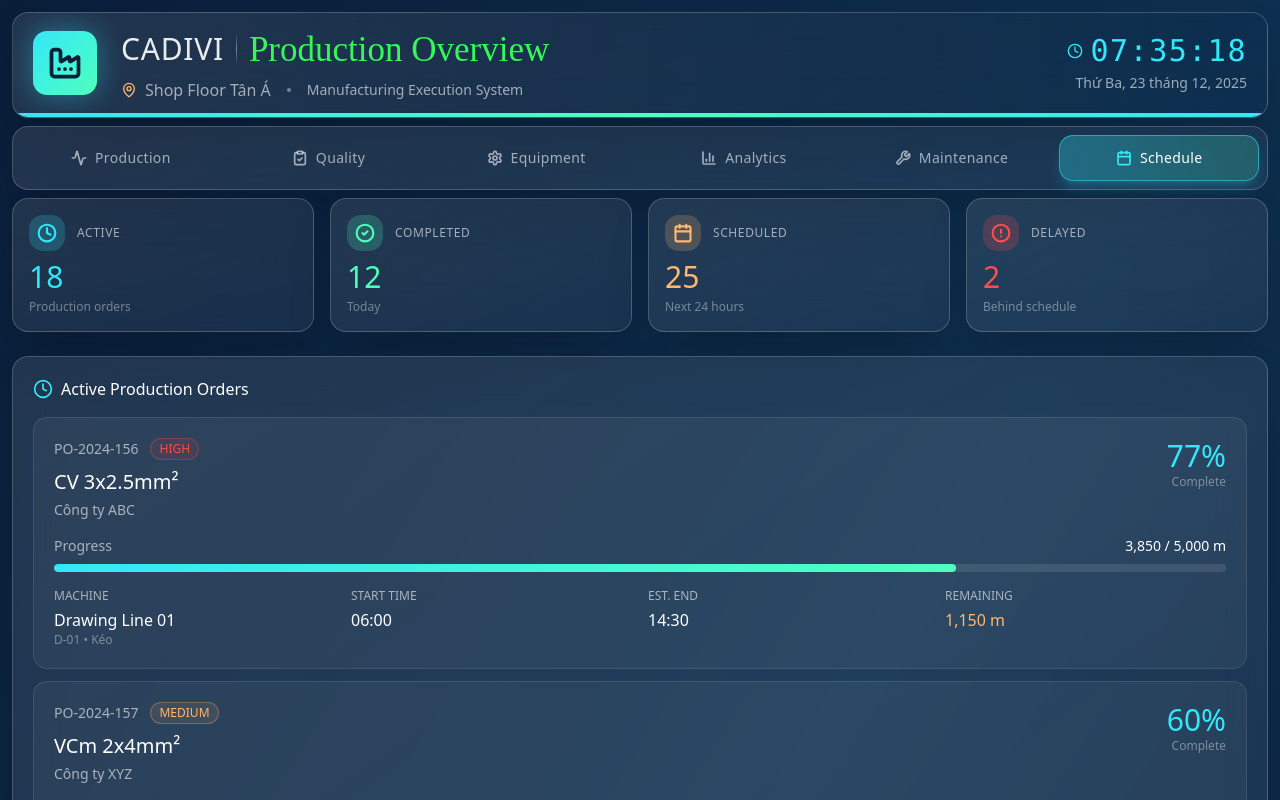
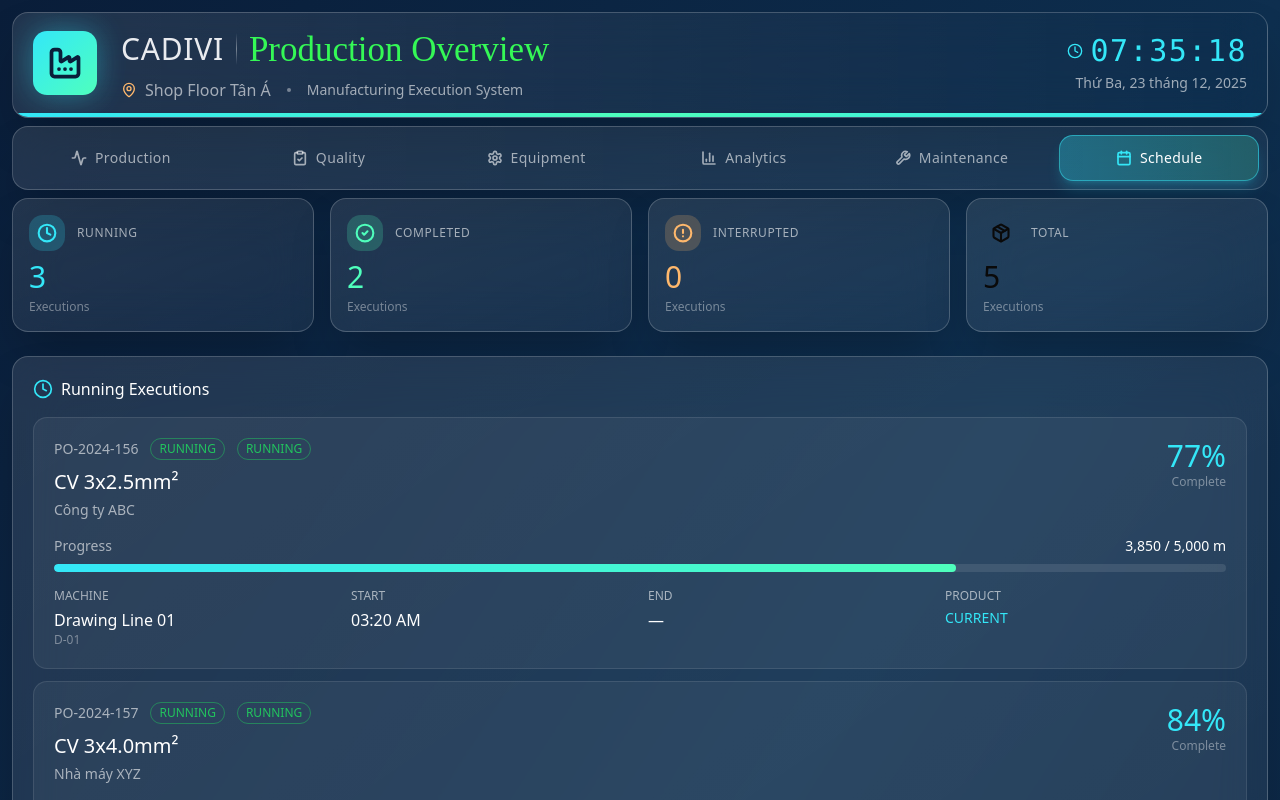
Before and after one commit to nguyenphan755/production-overview-dashboard, a React (Vite) app: page / in a window 1280 px wide. Both pictures are taken after a click on the button "Schedule". Shown: the top 800 px of the page. Built offline with nearby package versions, Linux system fonts and the light colour scheme; no server answers.

Commit message:
update Schedule V1 good

```diff
--- a/src/components/tabs/ProductionSchedule.tsx
+++ b/src/components/tabs/ProductionSchedule.tsx
@@ -1,122 +1,166 @@
-import { Calendar, Clock, Package, CheckCircle2, AlertCircle } from 'lucide-react';
-import { useMachines } from '../../hooks/useProductionData';
+import { Clock, Package, CheckCircle2, AlertCircle } from 'lucide-react';
+import { useMachines, useProductionOrders } from '../../hooks/useProductionData';
 
 export function ProductionSchedule() {
   const { machines } = useMachines();
+  const { orders, loading, error } = useProductionOrders();
 
   // Create a map of machine ID to machine name
   const machineNameMap = new Map(
     machines.map(m => [m.id, m.name])
+  );
+  const machineStatusMap = new Map(
+    machines.map(m => [m.id, m.status])
   );
 
   // Helper function to get machine name or fallback to ID
   const getMachineName = (machineId: string) => {
     return machineNameMap.get(machineId) || machineId;
   };
-  const activeOrders = [
-    {
-      id: 'PO-2024-156',
-      product: 'CV 3x2.5mm²',
-      customer: 'Công ty ABC',
-      quantity: 5000,
-      completed: 3850,
-      progress: 77,
-      machine: 'D-01',
-      area: 'Kéo',
-      startTime: '06:00',
-      endTime: '14:30',
-      status: 'in-progress',
-      priority: 'high'
-    },
-    {
-      id: 'PO-2024-157',
-      product: 'VCm 2x4mm²',
-      customer: 'Công ty XYZ',
-      quantity: 3500,
-      completed: 2100,
-      progress: 60,
-      machine: 'S-02',
-      area: 'Xoắn',
-      startTime: '07:00',
-      endTime: '15:00',
-      status: 'in-progress',
-      priority: 'medium'
-    },
-    {
-      id: 'PO-2024-158',
-      product: 'CV 4x6mm²',
-      customer: 'Công ty DEF',
-      quantity: 2800,
-      completed: 2650,
-      progress: 95,
-      machine: 'SH-01',
-      area: 'Bọc',
-      startTime: '06:30',
-      endTime: '13:00',
-      status: 'in-progress',
-      priority: 'high'
-    }
-  ];
+  const formatTime = (isoTime?: string) => {
+    if (!isoTime) return '—';
+    const date = new Date(isoTime);
+    if (Number.isNaN(date.getTime())) return '—';
+    return date.toLocaleTimeString('en-US', { hour: '2-digit', minute: '2-digit' });
+  };
 
-  const upcomingOrders = [
-    {
-      id: 'PO-2024-159',
-      product: 'VCm 3x2.5mm²',
-      customer: 'Công ty GHI',
-      quantity: 4200,
-      machine: 'D-03',
-      area: 'Kéo',
-      scheduledStart: '14:30',
-      estimatedDuration: '6h 30m',
-      priority: 'medium'
-    },
-    {
-      id: 'PO-2024-160',
-      product: 'CV 2x1.5mm²',
-      customer: 'Công ty JKL',
-      quantity: 6500,
-      machine: 'D-01',
-      area: 'Kéo',
-      scheduledStart: '15:00',
-      estimatedDuration: '8h 15m',
-      priority: 'high'
-    },
-    {
-      id: 'PO-2024-161',
-      product: 'VCm 4x4mm²',
-      customer: 'Công ty MNO',
-      quantity: 3800,
-      machine: 'S-05',
-      area: 'Xoắn',
-      scheduledStart: '15:30',
-      estimatedDuration: '5h 45m',
-      priority: 'low'
-    }
-  ];
-
-  const completedToday = [
-    { id: 'PO-2024-153', product: 'CV 3x1.5mm²', quantity: 4500, completedAt: '11:30', duration: '5h 30m' },
-    { id: 'PO-2024-154', product: 'VCm 2x2.5mm²', quantity: 3200, completedAt: '10:15', duration: '4h 15m' },
-    { id: 'PO-2024-155', product: 'CV 4x4mm²', quantity: 2900, completedAt: '09:45', duration: '3h 45m' }
-  ];
-
-  const getPriorityColor = (priority: string) => {
-    switch (priority) {
-      case 'high': return 'text-[#FF4C4C]';
-      case 'medium': return 'text-[#FFB86C]';
-      case 'low': return 'text-[#4FFFBC]';
-      default: return 'text-white/40';
+  const getOrderStatusStyle = (status: string) => {
+    switch (status) {
+      case 'running':
+        return { label: 'RUNNING', color: '#22C55E' };
+      case 'completed':
+        return { label: 'COMPLETED', color: '#4FFFBC' };
+      case 'interrupted':
+        return { label: 'INTERRUPTED', color: '#F59E0B' };
+      default:
+        return { label: status.toUpperCase(), color: '#64748B' };
     }
   };
 
-  const getPriorityBadge = (priority: string) => {
-    switch (priority) {
-      case 'high': return 'border-[#FF4C4C]/30 bg-[#FF4C4C]/10';
-      case 'medium': return 'border-[#FFB86C]/30 bg-[#FFB86C]/10';
-      case 'low': return 'border-[#4FFFBC]/30 bg-[#4FFFBC]/10';
-      default: return 'border-white/20 bg-white/5';
+  const getMachineStatusStyle = (status?: string) => {
+    switch (status) {
+      case 'running':
+        return { label: 'RUNNING', color: '#22C55E' };
+      case 'idle':
+        return { label: 'IDLE', color: '#64748B' };
+      case 'warning':
+        return { label: 'WARNING', color: '#F59E0B' };
+      case 'error':
+        return { label: 'ERROR', color: '#EF4444' };
+      case 'stopped':
+        return { label: 'STOPPED', color: '#34E7F8' };
+      case 'setup':
+        return { label: 'SETUP', color: '#FFB86C' };
+      default:
+        return { label: 'UNKNOWN', color: '#64748B' };
     }
   };
+
+  const runningOrders = orders.filter(order => order.status === 'running');
+  const completedOrders = orders.filter(order => order.status === 'completed');
+  const interruptedOrders = orders.filter(order => order.status === 'interrupted');
+  const otherOrders = orders.filter(
+    order => !['running', 'completed', 'interrupted'].includes(order.status)
+  );
+
+  const renderOrders = (list: typeof orders, title: string, icon: JSX.Element) => (
+    <div className="mb-6 rounded-2xl bg-gradient-to-br from-white/10 to-white/5 backdrop-blur-xl border border-white/20 shadow-2xl p-5">
+      <div className="flex items-center gap-2 mb-4">
+        {icon}
+        <h3 className="text-white">{title}</h3>
+      </div>
+      {list.length === 0 ? (
+        <div className="text-white/50 text-sm">No executions available.</div>
+      ) : (
+        <div className="space-y-3">
+          {list.map(order => {
+            const producedLength = order.producedLength || 0;
+            const targetLength = order.targetLength || 0;
+            const progress = targetLength > 0 ? (producedLength / targetLength) * 100 : 0;
+            const orderStatus = getOrderStatusStyle(order.status);
+            const machineName = order.machineName || getMachineName(order.machineId);
+            const machineStatus = getMachineStatusStyle(machineStatusMap.get(order.machineId));
+            const productName = order.productNameCurrent?.trim() || order.productName;
+            const productLabel = order.productNameCurrent?.trim() ? 'CURRENT' : 'SNAPSHOT';
+
+            return (
+              <div
+                key={`${order.id}-${order.machineId}-${order.startTime}`}
+                className="p-5 rounded-xl bg-white/5 border border-white/10 hover:bg-white/10 transition-all"
+              >
+                <div className="flex items-start justify-between mb-4">
+                  <div className="flex-1">
+                    <div className="flex items-center gap-3 mb-2">
+                      <span className="text-white/60 text-sm">{order.id}</span>
+                      <span
+                        className="px-2 py-0.5 rounded-full text-xs border"
+                        style={{
+                          borderColor: `${orderStatus.color}80`,
+                          color: orderStatus.color
+                        }}
+                      >
+                        {orderStatus.label}
+                      </span>
+                      <span
+                        className="px-2 py-0.5 rounded-full text-xs border"
+                        style={{
+                          borderColor: `${machineStatus.color}80`,
+                          color: machineStatus.color
+                        }}
+                      >
+                        {machineStatus.label}
+                      </span>
+                    </div>
+                    <div className="text-white text-xl mb-1">{productName || 'Not entered yet'}</div>
+                    <div className="text-white/60 text-sm">{order.customer}</div>
+                  </div>
+                  <div className="text-right">
+                    <div className="text-3xl text-[#34E7F8]">{progress.toFixed(0)}%</div>
+                    <div className="text-white/40 text-xs">Complete</div>
+                  </div>
+                </div>
+
+                <div className="mb-4">
+                  <div className="flex justify-between items-center mb-2">
+                    <span className="text-white/60 text-sm">Progress</span>
+                    <span className="text-white text-sm">
+                      {producedLength.toLocaleString()} / {targetLength.toLocaleString()} m
+                    </span>
+                  </div>
+                  <div className="h-2 bg-white/10 rounded-full overflow-hidden">
+                    <div
+                      className="h-full bg-gradient-to-r from-[#34E7F8] to-[#4FFFBC] rounded-full transition-all duration-500"
+                      style={{ width: `${Math.min(progress, 100)}%` }}
+                    />
+                  </div>
+                </div>
+
+                <div className="grid grid-cols-4 gap-4">
+                  <div>
+                    <div className="text-white/60 text-xs mb-1">MACHINE</div>
+                    <div className="text-white">{machineName}</div>
+                    <div className="text-white/40 text-xs">{order.machineId}</div>
+                  </div>
+                  <div>
+                    <div className="text-white/60 text-xs mb-1">START</div>
+                    <div className="text-white">{formatTime(order.startTime)}</div>
+                  </div>
+                  <div>
+                    <div className="text-white/60 text-xs mb-1">END</div>
+                    <div className="text-white">{formatTime(order.endTime)}</div>
+                  </div>
+                  <div>
+                    <div className="text-white/60 text-xs mb-1">PRODUCT</div>
+                    <div className="text-[#34E7F8] text-sm">{productLabel}</div>
+                  </div>
+                </div>
+              </div>
+            );
+          })}
+        </div>
+      )}
+    </div>
+  );
 
   return (
     <>
@@ -127,10 +171,10 @@ export function ProductionSchedule() {
             <div className="p-2 rounded-xl bg-[#34E7F8]/20">
               <Clock className="w-5 h-5 text-[#34E7F8]" strokeWidth={2.5} />
             </div>
-            <span className="text-white/60 text-xs tracking-wider">ACTIVE</span>
+            <span className="text-white/60 text-xs tracking-wider">RUNNING</span>
           </div>
-          <div className="text-3xl text-[#34E7F8]">18</div>
-          <div className="text-white/40 text-xs mt-1">Production orders</div>
+          <div className="text-3xl text-[#34E7F8]">{runningOrders.length}</div>
+          <div className="text-white/40 text-xs mt-1">Executions</div>
         </div>
 
         <div className="rounded-2xl bg-gradient-to-br from-white/10 to-white/5 backdrop-blur-xl border border-white/20 shadow-2xl p-4">
@@ -140,194 +184,44 @@ export function ProductionSchedule() {
             </div>
             <span className="text-white/60 text-xs tracking-wider">COMPLETED</span>
           </div>
-          <div className="text-3xl text-[#4FFFBC]">12</div>
-          <div className="text-white/40 text-xs mt-1">Today</div>
+          <div className="text-3xl text-[#4FFFBC]">{completedOrders.length}</div>
+          <div className="text-white/40 text-xs mt-1">Executions</div>
         </div>
 
         <div className="rounded-2xl bg-gradient-to-br from-white/10 to-white/5 backdrop-blur-xl border border-white/20 shadow-2xl p-4">
           <div className="flex items-center gap-3 mb-2">
             <div className="p-2 rounded-xl bg-[#FFB86C]/20">
-              <Calendar className="w-5 h-5 text-[#FFB86C]" strokeWidth={2.5} />
+              <AlertCircle className="w-5 h-5 text-[#FFB86C]" strokeWidth={2.5} />
             </div>
-            <span className="text-white/60 text-xs tracking-wider">SCHEDULED</span>
+            <span className="text-white/60 text-xs tracking-wider">INTERRUPTED</span>
           </div>
-          <div className="text-3xl text-[#FFB86C]">25</div>
-          <div className="text-white/40 text-xs mt-1">Next 24 hours</div>
+          <div className="text-3xl text-[#FFB86C]">{interruptedOrders.length}</div>
+          <div className="text-white/40 text-xs mt-1">Executions</div>
         </div>
 
         <div className="rounded-2xl bg-gradient-to-br from-white/10 to-white/5 backdrop-blur-xl border border-white/20 shadow-2xl p-4">
           <div className="flex items-center gap-3 mb-2">
-            <div className="p-2 rounded-xl bg-[#FF4C4C]/20">
-              <AlertCircle className="w-5 h-5 text-[#FF4C4C]" strokeWidth={2.5} />
+            <div className="p-2 rounded-xl bg-[#6366F1]/20">
+              <Package className="w-5 h-5 text-[#6366F1]" strokeWidth={2.5} />
             </div>
-            <span className="text-white/60 text-xs tracking-wider">DELAYED</span>
+            <span className="text-white/60 text-xs tracking-wider">TOTAL</span>
           </div>
-          <div className="text-3xl text-[#FF4C4C]">2</div>
-          <div className="text-white/40 text-xs mt-1">Behind schedule</div>
+          <div className="text-3xl text-[#6366F1]">{orders.length}</div>
+          <div className="text-white/40 text-xs mt-1">Executions</div>
         </div>
       </div>
 
-      {/* Active Production Orders */}
-      <div className="mb-6 rounded-2xl bg-gradient-to-br from-white/10 to-white/5 backdrop-blur-xl border border-white/20 shadow-2xl p-5">
-        <div className="flex items-center gap-2 mb-4">
-          <Clock className="w-5 h-5 text-[#34E7F8]" />
-          <h3 className="text-white">Active Production Orders</h3>
-        </div>
-        <div className="space-y-3">
-          {activeOrders.map((order, index) => (
-            <div
-              key={index}
-              className="p-5 rounded-xl bg-white/5 border border-white/10 hover:bg-white/10 transition-all"
-            >
-              <div className="flex items-start justify-between mb-4">
-                <div className="flex-1">
-                  <div className="flex items-center gap-3 mb-2">
-                    <span className="text-white/60 text-sm">{order.id}</span>
-                    <span className={`px-2 py-0.5 rounded-full text-xs border ${getPriorityBadge(order.priority)} ${getPriorityColor(order.priority)}`}>
-                      {order.priority.toUpperCase()}
-                    </span>
-                  </div>
-                  <div className="text-white text-xl mb-1">{order.product}</div>
-                  <div className="text-white/60 text-sm">{order.customer}</div>
-                </div>
-                <div className="text-right">
-                  <div className="text-3xl text-[#34E7F8]">{order.progress}%</div>
-                  <div className="text-white/40 text-xs">Complete</div>
-                </div>
-              </div>
-
-              <div className="mb-4">
-                <div className="flex justify-between items-center mb-2">
-                  <span className="text-white/60 text-sm">Progress</span>
-                  <span className="text-white text-sm">{order.completed.toLocaleString()} / {order.quantity.toLocaleString()} m</span>
-                </div>
-                <div className="h-2 bg-white/10 rounded-full overflow-hidden">
-                  <div
-                    className="h-full bg-gradient-to-r from-[#34E7F8] to-[#4FFFBC] rounded-full transition-all duration-500"
-                    style={{ width: `${order.progress}%` }}
-                  />
-                </div>
-              </div>
-
-              <div className="grid grid-cols-4 gap-4">
-                <div>
-                  <div className="text-white/60 text-xs mb-1">MACHINE</div>
-                  <div className="text-white">{getMachineName(order.machine)}</div>
-                  <div className="text-white/40 text-xs">{order.machine} • {order.area}</div>
-                </div>
-                <div>
-                  <div className="text-white/60 text-xs mb-1">START TIME</div>
-                  <div className="text-white">{order.startTime}</div>
-                </div>
-                <div>
-                  <div className="text-white/60 text-xs mb-1">EST. END</div>
-                  <div className="text-white">{order.endTime}</div>
-                </div>
-                <div>
-                  <div className="text-white/60 text-xs mb-1">REMAINING</div>
-                  <div className="text-[#FFB86C]">{(order.quantity - order.completed).toLocaleString()} m</div>
-                </div>
-              </div>
-            </div>
-          ))}
-        </div>
-      </div>
-
-      <div className="grid grid-cols-2 gap-4">
-        {/* Upcoming Orders */}
-        <div className="rounded-2xl bg-gradient-to-br from-white/10 to-white/5 backdrop-blur-xl border border-white/20 shadow-2xl p-5">
-          <div className="flex items-center gap-2 mb-4">
-            <Calendar className="w-5 h-5 text-[#FFB86C]" />
-            <h3 className="text-white">Upcoming Orders</h3>
-          </div>
-          <div className="space-y-3">
-            {upcomingOrders.map((order, index) => (
-              <div
-                key={index}
-                className="p-4 rounded-xl bg-white/5 border border-white/10"
-              >
-                <div className="flex items-start justify-between mb-3">
-                  <div>
-                    <div className="flex items-center gap-2 mb-1">
-                      <span className="text-white/60 text-xs">{order.id}</span>
-                      <span className={`px-2 py-0.5 rounded-full text-xs border ${getPriorityBadge(order.priority)} ${getPriorityColor(order.priority)}`}>
-                        {order.priority}
-                      </span>
-                    </div>
-                    <div className="text-white text-lg">{order.product}</div>
-                    <div className="text-white/60 text-sm">{order.customer}</div>
-                  </div>
-                </div>
-
-                <div className="grid grid-cols-2 gap-3 mb-3">
-                  <div>
-                    <div className="text-white/60 text-xs mb-1">QUANTITY</div>
-                    <div className="text-[#34E7F8]">{order.quantity.toLocaleString()} m</div>
-                  </div>
-                  <div>
-                    <div className="text-white/60 text-xs mb-1">DURATION</div>
-                    <div className="text-white">{order.estimatedDuration}</div>
-                  </div>
-                </div>
-
-                <div className="flex items-center justify-between pt-3 border-t border-white/10">
-                  <div>
-                    <div className="text-white/60 text-xs">STARTS AT</div>
-                    <div className="text-[#FFB86C]">{order.scheduledStart}</div>
-                  </div>
-                  <div className="text-right">
-                    <div className="text-white/60 text-xs">MACHINE</div>
-                    <div className="text-white">{getMachineName(order.machine)}</div>
-                    <div className="text-white/40 text-xs">{order.machine}</div>
-                  </div>
-                </div>
-              </div>
-            ))}
-          </div>
-        </div>
-
-        {/* Completed Today */}
-        <div className="rounded-2xl bg-gradient-to-br from-white/10 to-white/5 backdrop-blur-xl border border-white/20 shadow-2xl p-5">
-          <div className="flex items-center gap-2 mb-4">
-            <CheckCircle2 className="w-5 h-5 text-[#4FFFBC]" />
-            <h3 className="text-white">Completed Today</h3>
-          </div>
-          <div className="space-y-3">
-            {completedToday.map((order, index) => (
-              <div
-                key={index}
-                className="p-4 rounded-xl bg-white/5 border border-white/10"
-              >
-                <div className="flex items-start justify-between mb-3">
-                  <div>
-                    <div className="text-white/60 text-xs mb-1">{order.id}</div>
-                    <div className="text-white text-lg">{order.product}</div>
-                  </div>
-                  <div className="flex items-center gap-2">
-                    <CheckCircle2 className="w-5 h-5 text-[#4FFFBC]" />
-                  </div>
-                </div>
-
-                <div className="grid grid-cols-2 gap-3">
-                  <div>
-                    <div className="text-white/60 text-xs mb-1">QUANTITY</div>
-                    <div className="text-[#4FFFBC]">{order.quantity.toLocaleString()} m</div>
-                  </div>
-                  <div>
-                    <div className="text-white/60 text-xs mb-1">DURATION</div>
-                    <div className="text-white">{order.duration}</div>
-                  </div>
-                </div>
-
-                <div className="mt-3 pt-3 border-t border-white/10">
-                  <div className="text-white/60 text-xs">COMPLETED AT</div>
-                  <div className="text-white">{order.completedAt}</div>
-                </div>
-              </div>
-            ))}
-          </div>
-        </div>
-      </div>
+      {loading && <div className="text-white/60">Loading execution data...</div>}
+      {error && <div className="text-[#EF4444]">{error}</div>}
+      {!loading && !error && (
+        <>
+          {renderOrders(runningOrders, 'Running Executions', <Clock className="w-5 h-5 text-[#34E7F8]" />)}
+          {renderOrders(interruptedOrders, 'Interrupted Executions', <AlertCircle className="w-5 h-5 text-[#FFB86C]" />)}
+          {renderOrders(completedOrders, 'Completed Executions', <CheckCircle2 className="w-5 h-5 text-[#4FFFBC]" />)}
+          {otherOrders.length > 0 &&
+            renderOrders(otherOrders, 'Other Executions', <Package className="w-5 h-5 text-[#6366F1]" />)}
+        </>
+      )}
     </>
   );
 }
```
